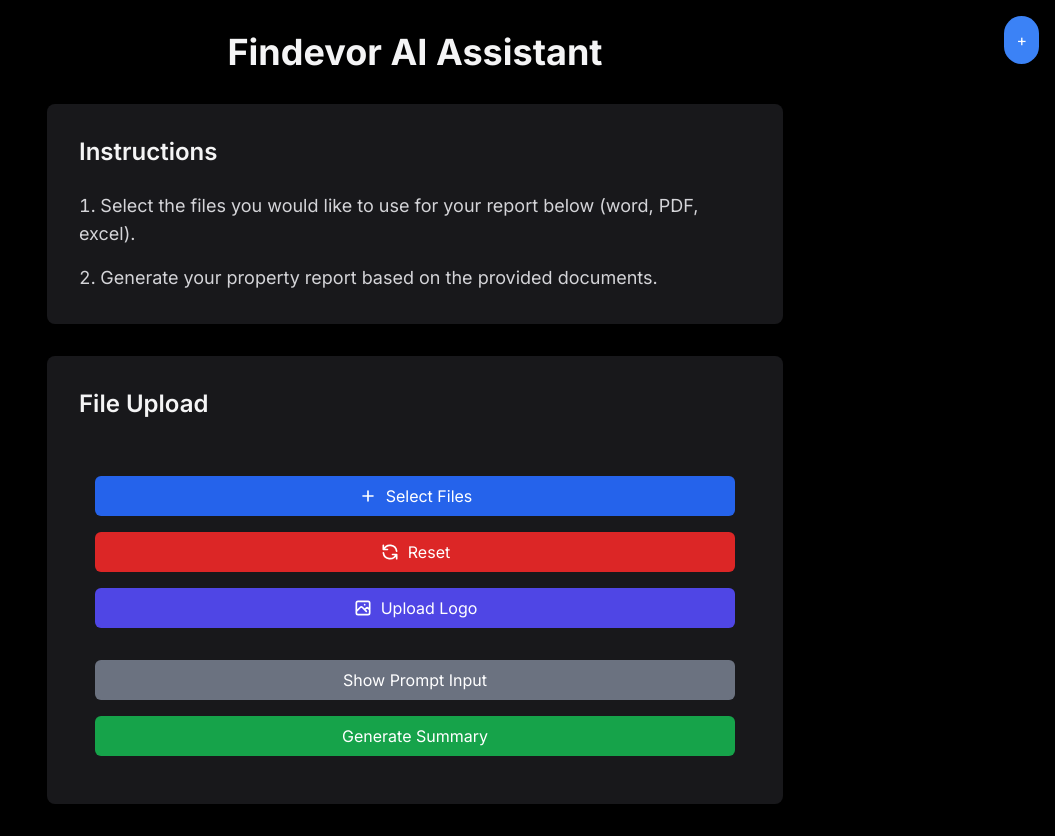
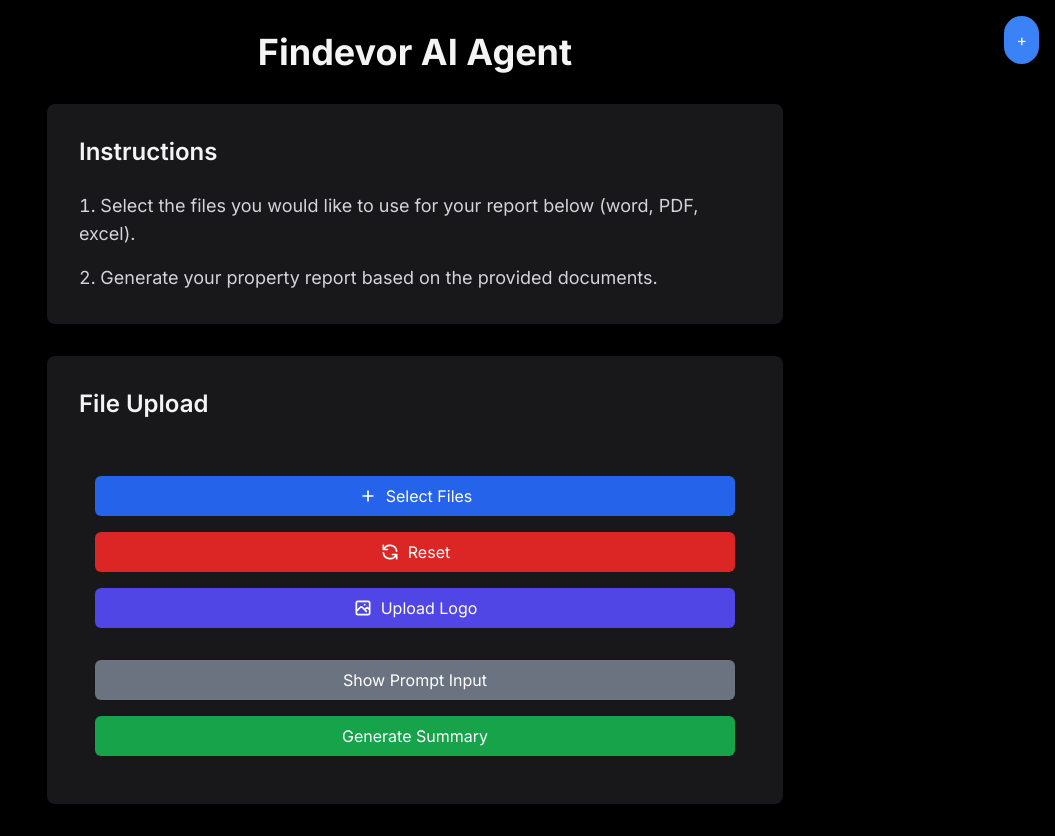
Before and after one commit to virgilttr/sukuna, a Next.js app in the folder frontend/: page / in a window 1280 px wide. Shown: the whole page, without its empty margins (225-1280 px from the left). Built offline with nearby package versions, Linux system fonts and the light colour scheme.

Commit message:
this too

```diff
--- a/frontend/app/page.tsx
+++ b/frontend/app/page.tsx
@@ -3,7 +3,6 @@
 import React, { useState } from "react";
 import Head from "next/head";
 import FileUpload from "../components/uploader";
-import PropertyDataComparison from "@/components/PropertyDataComparison";
 import SidePanel from "@/components/SidePannel";
 
 const Home: React.FC = () => {
@@ -29,7 +28,7 @@ const Home: React.FC = () => {
 
       <main className="container mx-auto px-4 py-8 max-w-3xl">
         <h1 className="text-4xl font-bold mb-8 text-center text-zinc-100">
-          Findevor AI Assistant
+          Findevor AI Agent
         </h1>
         <div className="space-y-8">
           <div className="bg-zinc-900 rounded-lg p-8 shadow-lg">
```
